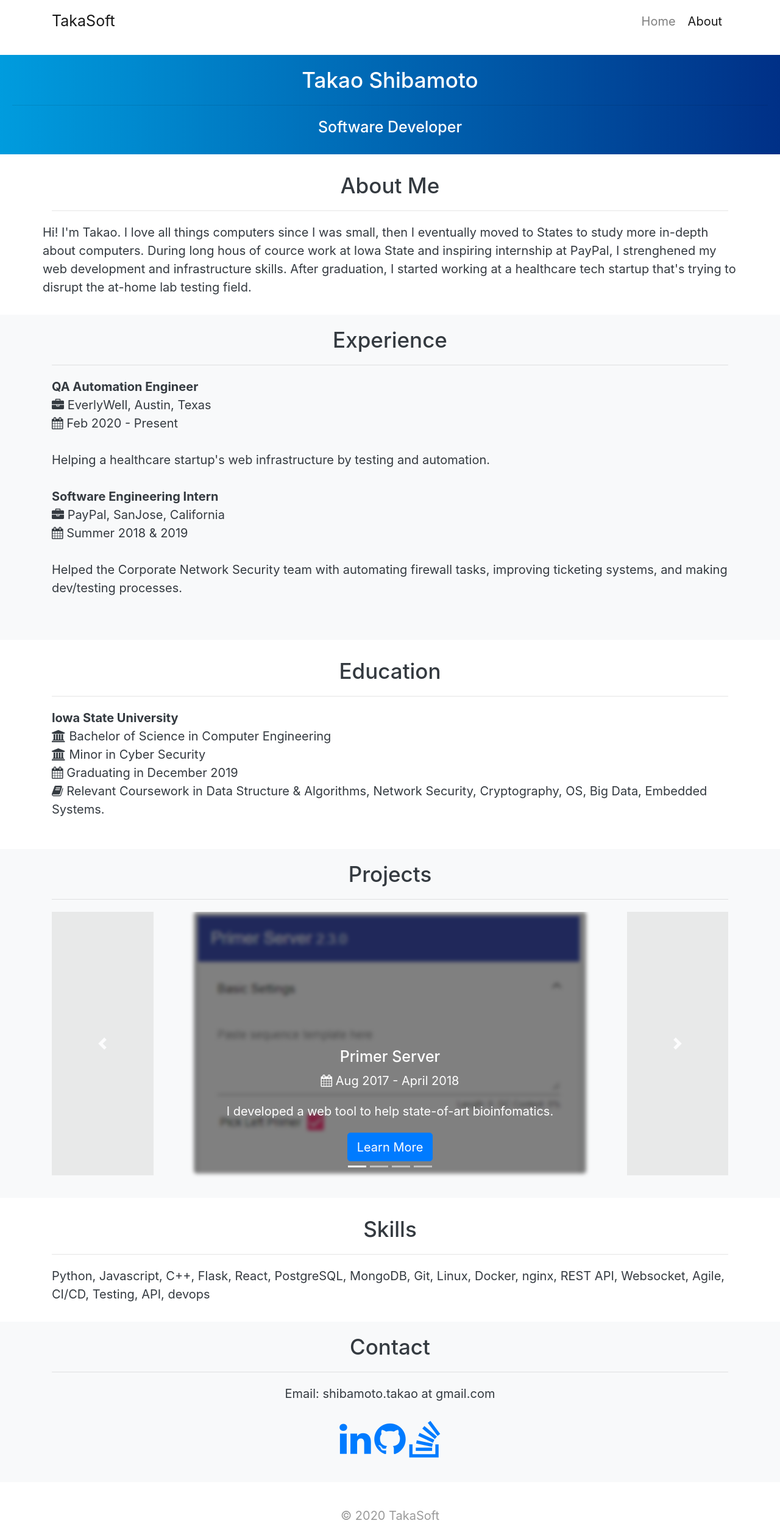
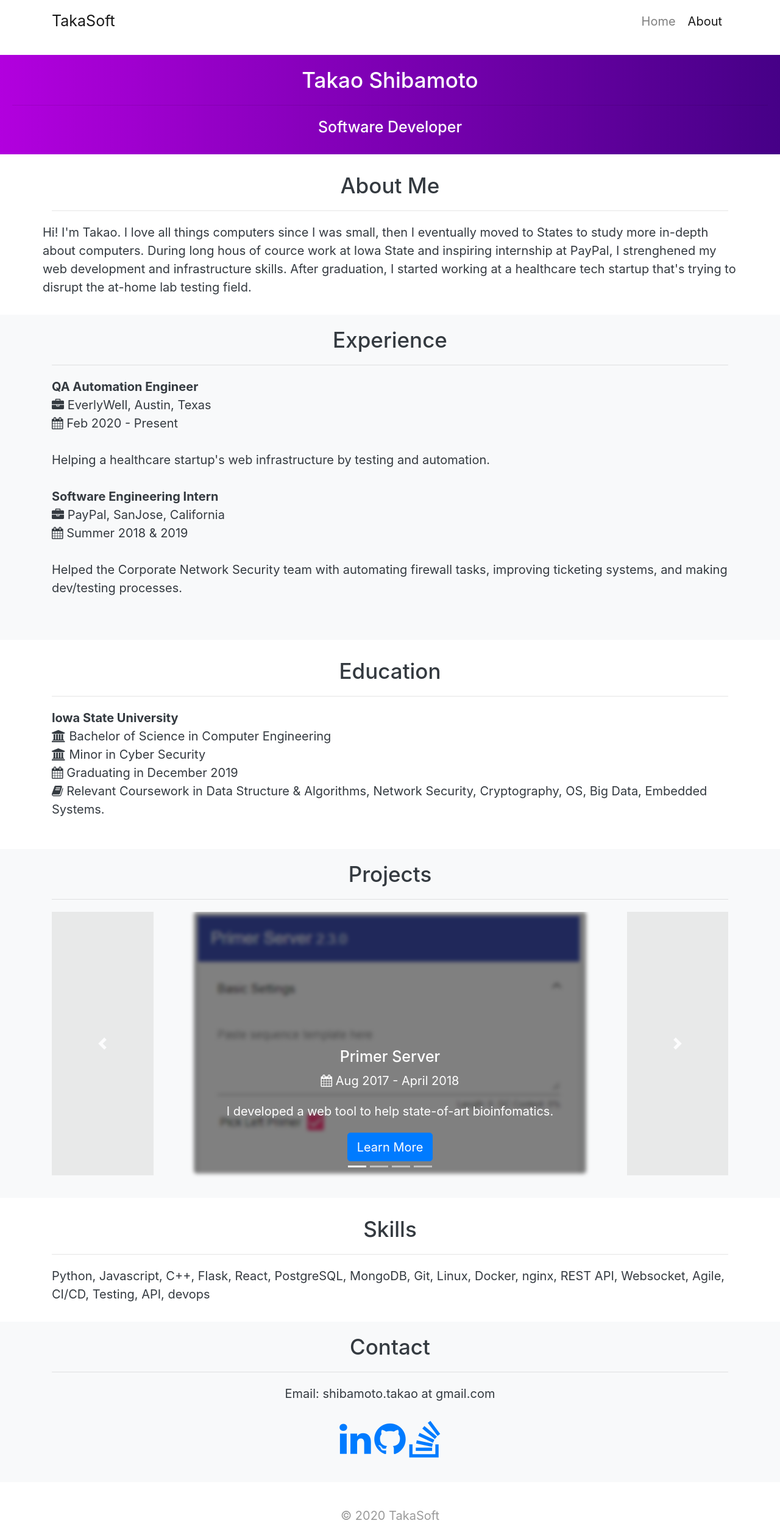
Before and after one commit to takasoft/takasoft.github.io, a Jekyll site: the page built from about.html, in a window 1280 px wide. Shown: the whole page at 61% size. Built offline with Jekyll 4.4.1, drawn with Linux system fonts in a browser that asks for light colours.

Commit message:
change background on about

```diff
--- a/public/css/main.css
+++ b/public/css/main.css
@@ -259,5 +259,5 @@ img.postthumbnail {
 }
 
 .bg-takao {
-  background: linear-gradient(-90deg, #003087, #009cde);
+  background: linear-gradient(-90deg, #460087, #b200de);
 }
```
